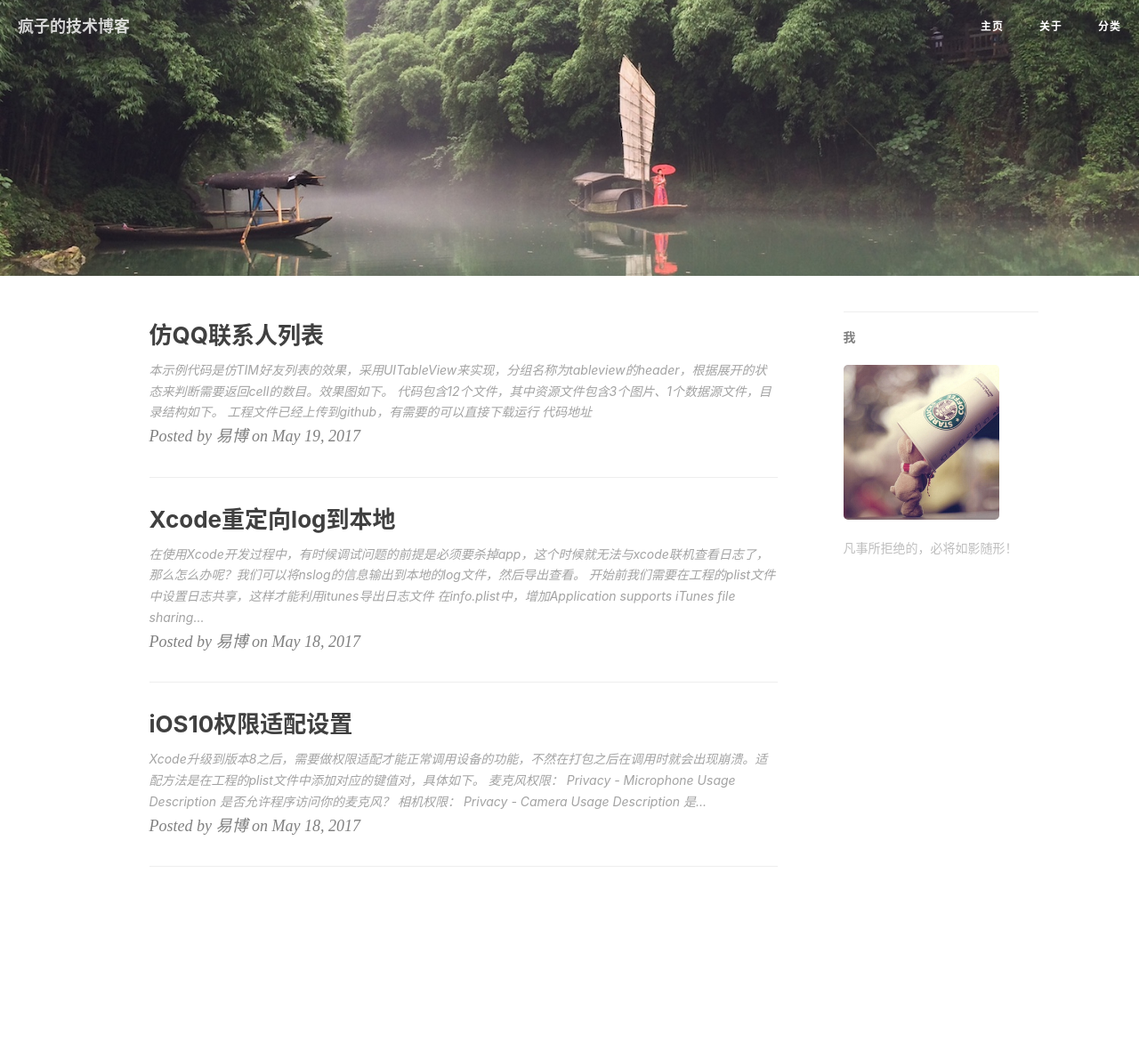
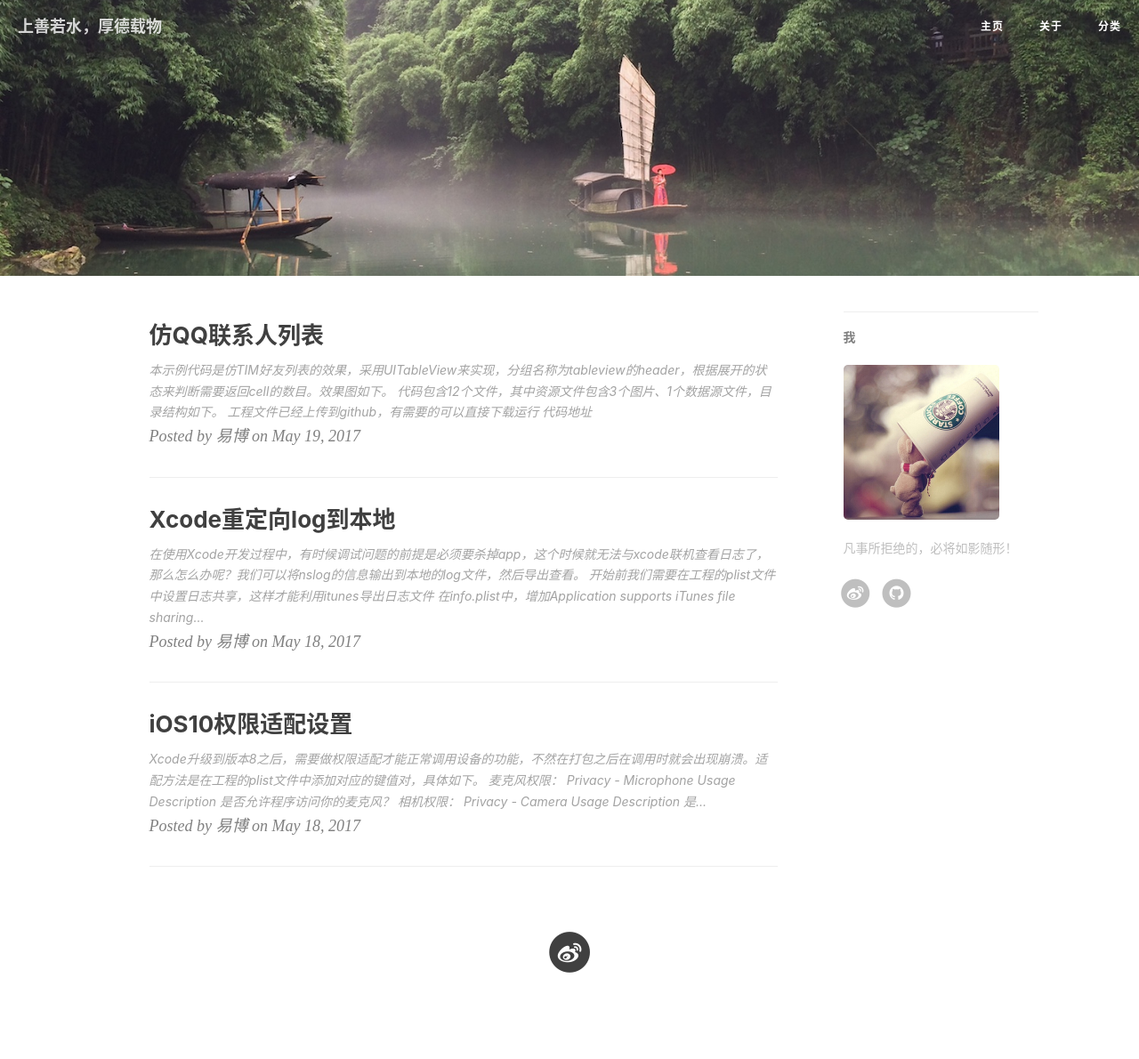
Before and after one commit to xttxqjfg/xttxqjfg.github.io, a Jekyll site: the page built from index.html, in a window 1280 px wide. Shown: the whole page at 89% size. Built offline with Jekyll 4.4.1, drawn with Linux system fonts in a browser that asks for light colours; nearby versions of some CDN libraries; the list of posts is cut into pages by our own code; comment, search, counter and statistics services are not loaded; before the commit the page ends 1137 px from its top, so only the background shows below that.

Commit message:
no message

```diff
--- a/_config.yml
+++ b/_config.yml
@@ -1,5 +1,5 @@
 # Site settings
-title: 疯子的技术博客
+title: 上善若水，厚德载物
 SEOTitle:
 header-img: img/home-bg.jpg
 email: 909309723@qq.com
@@ -12,9 +12,9 @@ baseurl: ""         # for example, '/blog' if your blog hosted on 'host/blog'
 
 # SNS settings
 RSS: false
-#weibo_username:
+weibo_username:     Mr_易博
 #zhihu_username:
-#github_username:    xttxqjfg
+github_username:    xttxqjfg
 #twitter_username:
 #facebook_username:
 
```
